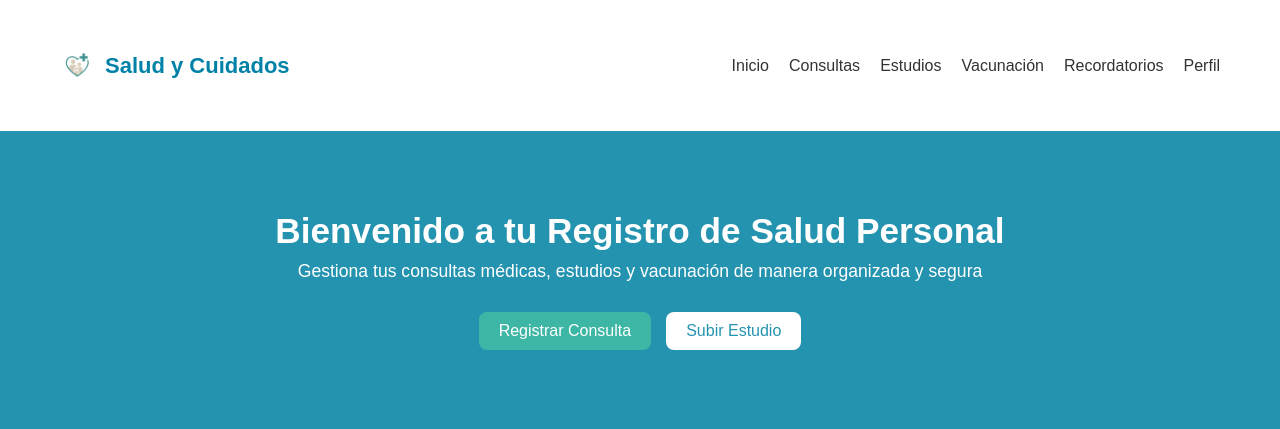
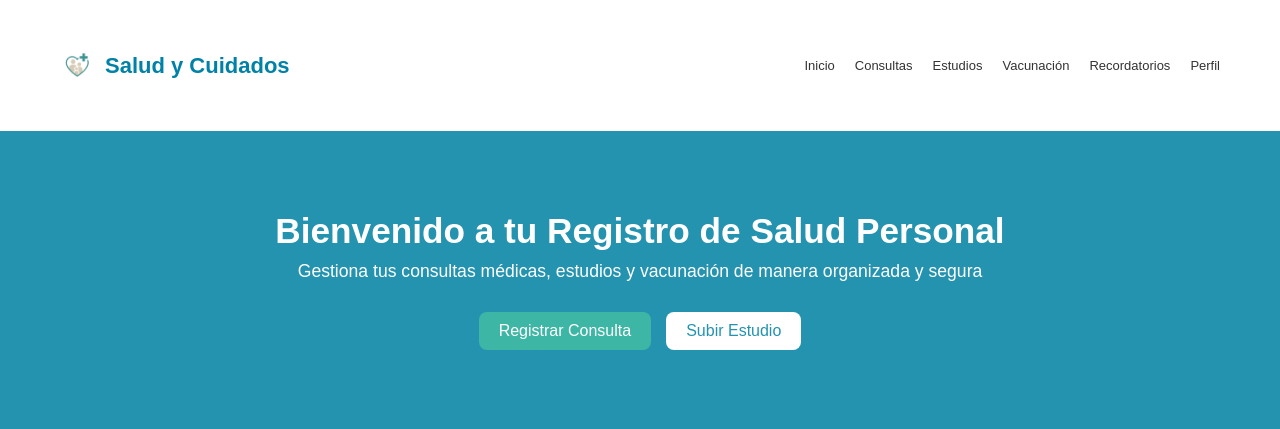
Before and after one commit to AndresAlexandroAvinaZaragoza/MedCard, a PHP site: page / in a window 1280 px wide. Shown: the top 429 px of the page. Run offline with PHP 8.4, Linux system fonts and the light colour scheme.

Commit message:
Cambio small

```diff
--- a/vistaIndex.css
+++ b/vistaIndex.css
@@ -11,7 +11,7 @@ body {
 }
 
 .letra {
-    font-size:medium;
+    font-size:small;
 }
 
 /* ===== Navbar ===== */
@@ -28,7 +28,7 @@ body {
   display: flex;
   align-items: center;
   gap: 10px;
-  font-size: ;
+  font-size: large;
 }
 
 .logo img {
```
